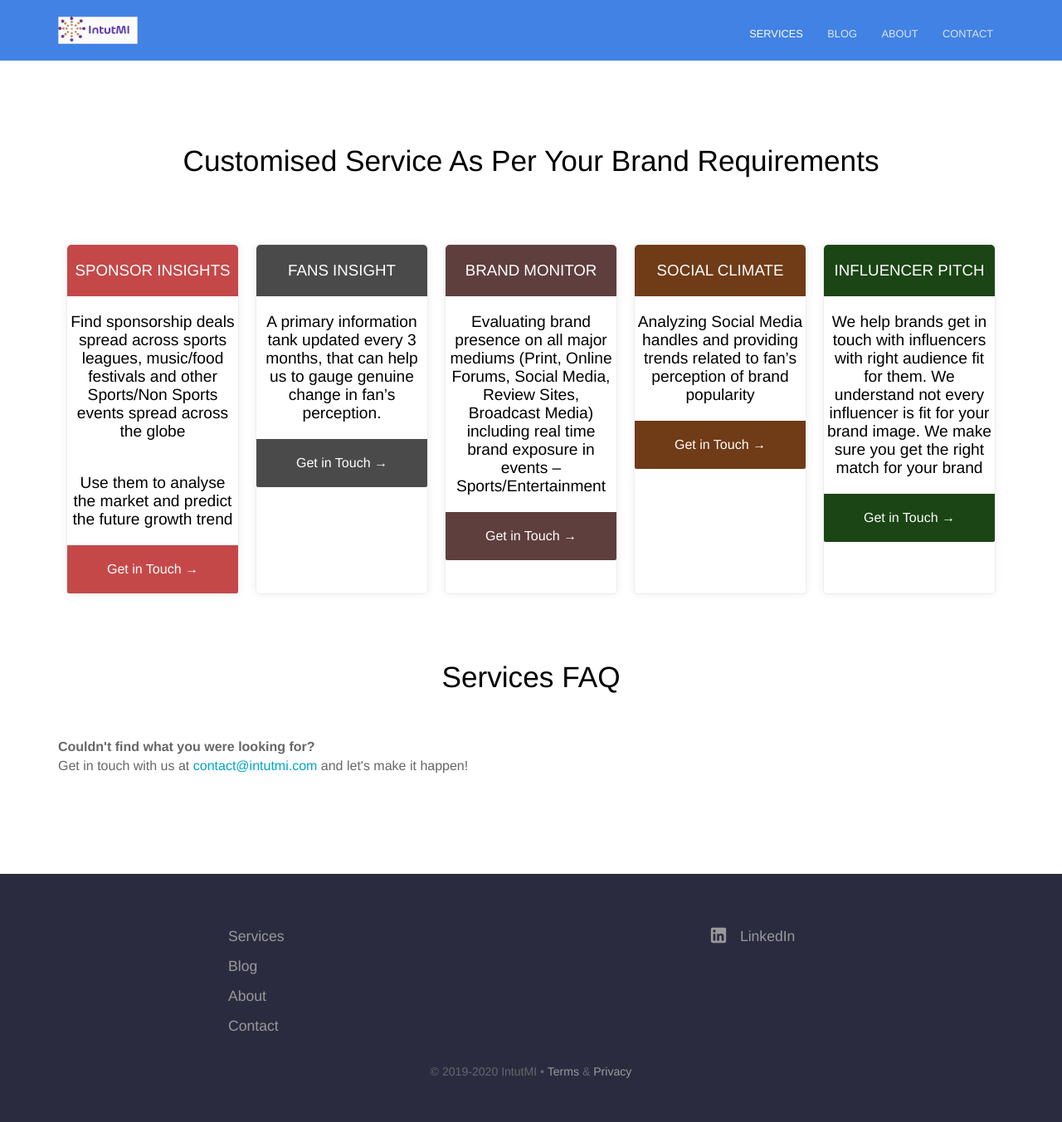
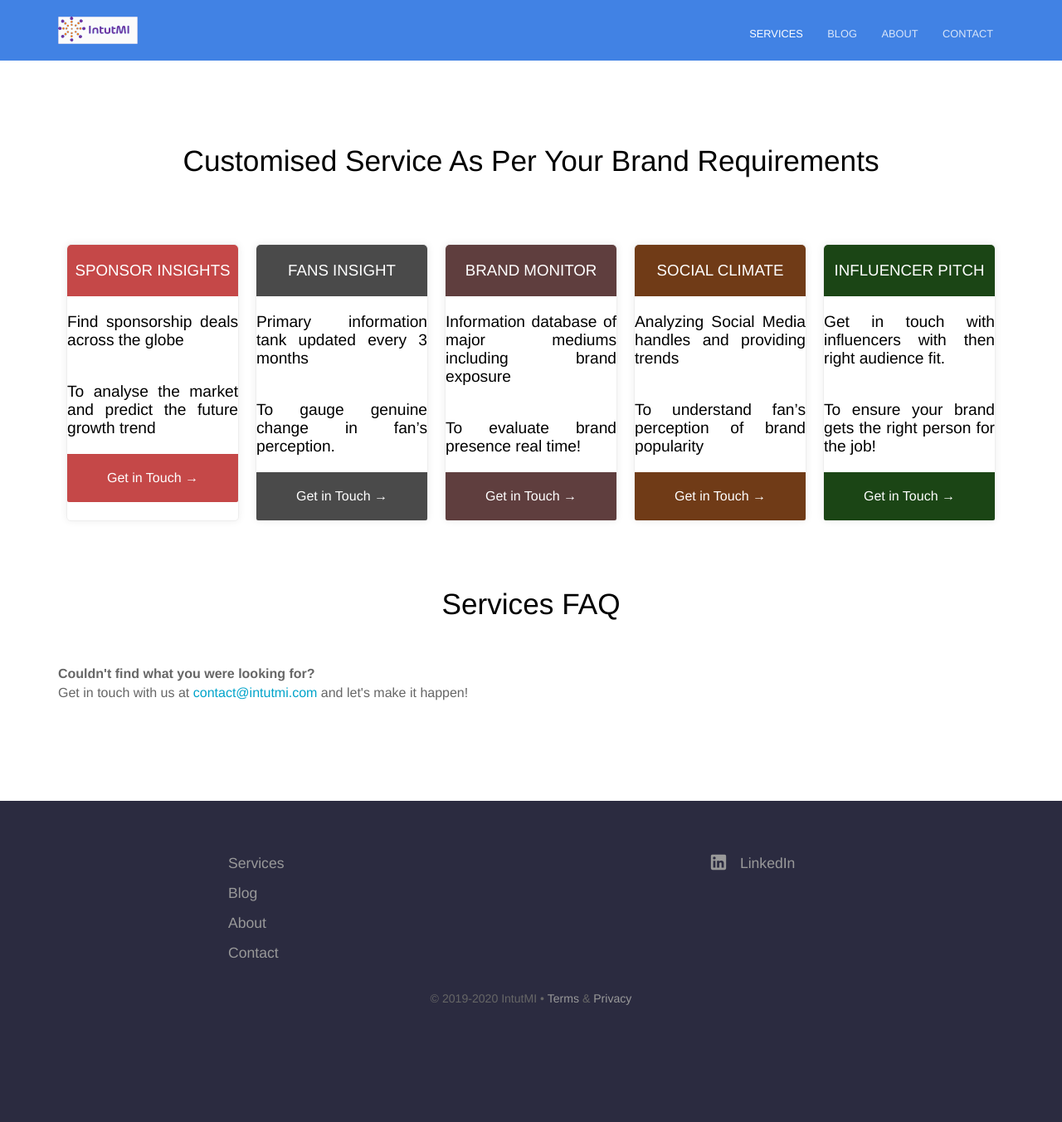
Before and after one commit to intutdev/intutmi.github.io, a Jekyll site: the page built from services.html, in a window 1280 px wide. Shown: the whole page at 83% size. Built offline with Jekyll 4.4.1, drawn with Linux system fonts in a browser that asks for light colours; after the commit the page ends 1264 px from its top, so only the background shows below that.

Commit message:
Cosmetic Changes

```diff
--- a/_sass/services.scss
+++ b/_sass/services.scss
@@ -14,6 +14,7 @@
 		width: 100%;
 
 		.highlighted {
+			text-align: justify;
 			font-size: 1.2em
 		}
 
--- a/services.html
+++ b/services.html
@@ -6,9 +6,9 @@ services_table:
   - name: SPONSOR INSIGHTS
     color: "#c54848"
     features:
-      - text: Find sponsorship deals spread across sports leagues, music/food festivals and other Sports/Non Sports events spread across the globe
+      - text: Find sponsorship deals across the globe
         highlight: true
-      - text: Use them to analyse the market and predict the future growth trend
+      - text: To analyse the market and predict the future growth trend
         highlight: true
     call_to_action:
       link: mailto:contact@intutmi.com?subject=Sponsorship%20Deal%20Database%20Inquiry&body=An%20inquiry%20has%20been%20made%20for%20sponsorship%20deals
@@ -16,7 +16,9 @@ services_table:
   - name: FANS INSIGHT
     color: "#4a4a4a"
     features:
-      - text: A primary information tank updated every 3 months, that can help us to gauge genuine change in fan’s perception.
+      - text: Primary information tank updated every 3 months
+        highlight: true
+      - text: To gauge genuine change in fan’s perception.
         highlight: true
     call_to_action:
       link: mailto:contact@intutmi.com?subject=FANS%20INSIGHT%20-%20PRIMARY&body=An%20inquiry%20has%20been%20made%20for%20the%20fans%20insight%20database
@@ -24,7 +26,9 @@ services_table:
   - name: BRAND MONITOR
     color: "#5f3e3e"
     features:
-      - text: Evaluating brand presence on all major mediums (Print, Online Forums, Social Media, Review Sites, Broadcast Media) including real time brand exposure in events – Sports/Entertainment
+      - text: Information database of major mediums including brand exposure
+        highlight: true
+      - text: To evaluate brand presence real time!
         highlight: true
     call_to_action:
       link: mailto:contact@intutmi.com?subject=Brand%20Monitor%20Inquiry
@@ -32,7 +36,9 @@ services_table:
   - name: SOCIAL CLIMATE
     color: "#703b17"
     features:
-      - text: Analyzing Social Media handles and providing trends related to fan’s perception of brand popularity
+      - text: Analyzing Social Media handles and providing trends
+        highlight: true
+      - text: To understand fan’s perception of brand popularity
         highlight: true
     call_to_action:
       link: mailto:contact@intutmi.com?subject=Social%20Climate%20Inquiry
@@ -40,7 +46,9 @@ services_table:
   - name: INFLUENCER PITCH
     color: "#1b4515"
     features:
-      - text: We help brands get in touch with influencers with right audience fit for them. We understand not every influencer is fit for your brand image. We make sure you get the right match for your brand
+      - text: Get in touch with influencers with then right audience fit.
+        highlight: true
+      - text: To ensure your brand gets the right person for the job!
         highlight: true
     call_to_action:
       link: mailto:contact@intutmi.com?subject=Inquiry%20for%20Influencer
@@ -59,7 +67,6 @@ faq:
 			{% for feature in plan.features %}
 				<li {% if feature.highlight %} class="highlighted"{% endif %}>{{ feature.text }}</li>
 			{% endfor %}
-
 			{% if plan.call_to_action %}
 				<li class="pricing-cta"><div class="button"><a style="background: {{ plan.color }}" href="{{ plan.call_to_action.link }}">{{ plan.call_to_action.text }} &rarr;</a></div></li>
 			{% endif %}
```
